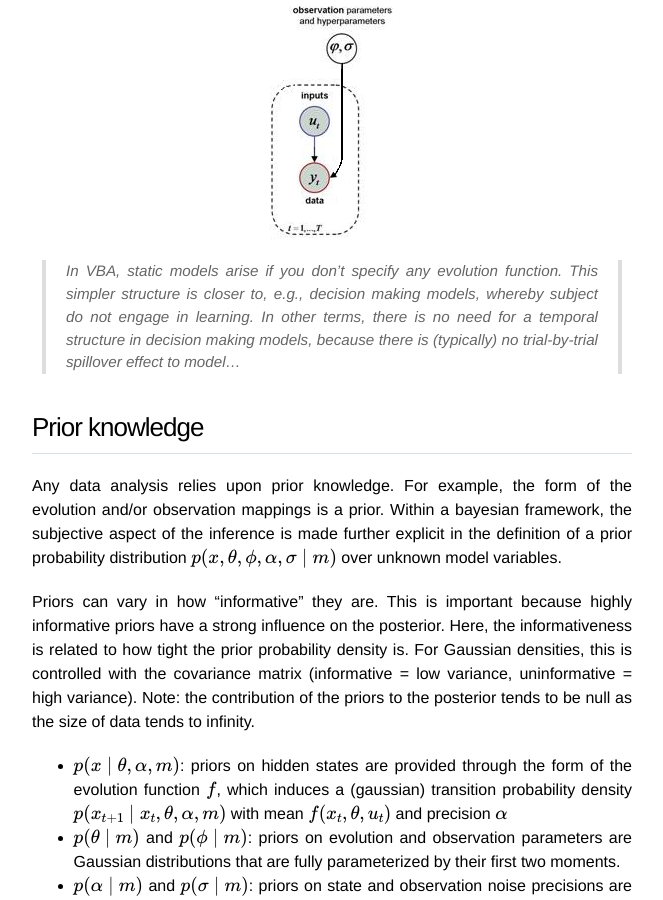
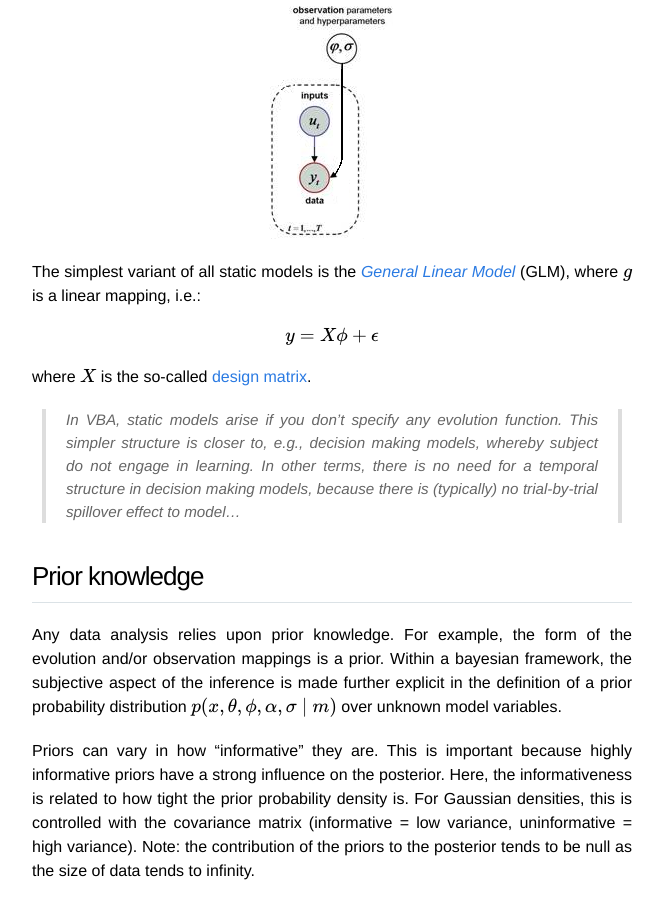
Before and after one commit to MBB-team/VBA-toolbox, a Jekyll site: the page built from _wiki/Structure-of-VBA's-generative-model.md, in a window 1280 px wide and 900 px high, scrolled down 4369 px. Shown: the whole window, without its empty margins (308-971 px from the left). Built offline with Jekyll 4.4.1, drawn with Linux system fonts in a browser that asks for light colours; nearby versions of some CDN libraries; formulas are drawn with MathJax 3.

Commit message:
Update Structure-of-VBA's-generative-model.md

```diff
--- a/_wiki/Structure-of-VBA's-generative-model.md
+++ b/_wiki/Structure-of-VBA's-generative-model.md
@@ -91,6 +91,13 @@ The ensuing graphical model is depicted below:
 
 ![]({{ site.baseurl }}/images/wiki/graph_static_models.png)
 
+The simplest variant of all static models is the [*General Linear Model*](https://en.wikipedia.org/wiki/General_linear_model) (GLM), where $$g$$ is a linear mapping, i.e.:
+
+\\[y=X\phi+\epsilon\\]
+
+where $$X$$ is the so-called [design matrix](https://en.wikipedia.org/wiki/Design_matrix).
+
+
 > In VBA, static models arise if you don't specify any evolution function. This simpler structure is closer to, e.g., decision making models, whereby subject do not engage in learning. In other terms, there is no need for a temporal structure in decision making models, because there is (typically) no trial-by-trial spillover effect to model...
 
 
```
